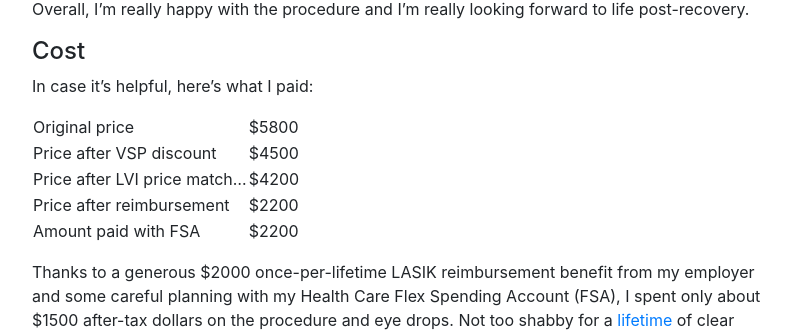
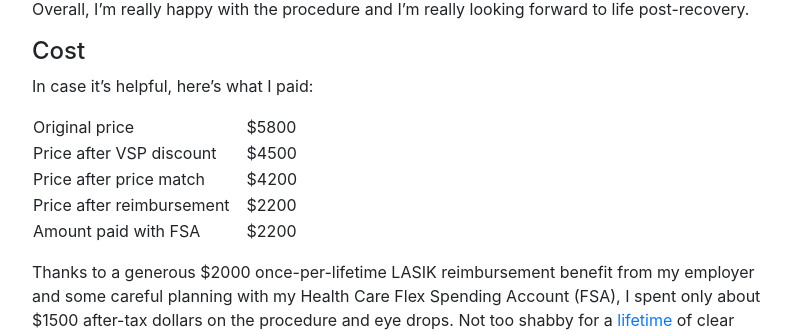
Before and after one commit to mackorone/mackorone.github.io, a Jekyll site: the page built from _posts/2021-02-23-my-lasik-experience.md, in a window 1280 px wide. Shown: the part 2366-2698 px from the top of the page, without its empty margins (239-1031 px from the left). Built offline with Jekyll 4.4.1, drawn with Linux system fonts in a browser that asks for light colours.

```diff
--- a/_posts/2021-02-23-my-lasik-experience.md
+++ b/_posts/2021-02-23-my-lasik-experience.md
@@ -129,7 +129,7 @@
 ---|---
 Original price | $5800
 Price after VSP discount |  $4500
-Price after LVI price match... | $4200
+Price after price match | $4200
 Price after reimbursement | $2200
 Amount paid with FSA | $2200
 
--- a/_sass/custom.scss
+++ b/_sass/custom.scss
@@ -13,6 +13,10 @@
   background-color: #eee;
 }
 
+td {
+  padding-right: 1.0em;
+}
+
 .famous-quote-p {
   border-left: none;
   color: #222;
```
Also changed, not shown: other parts of _posts/2021-02-23-my-lasik-experience.md (+1 -1 lines).
